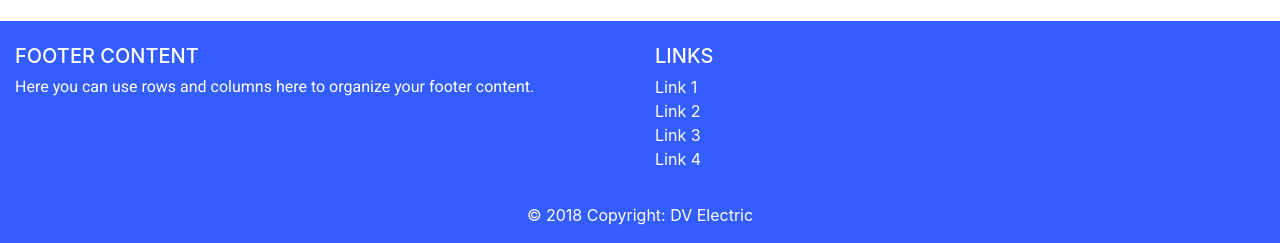
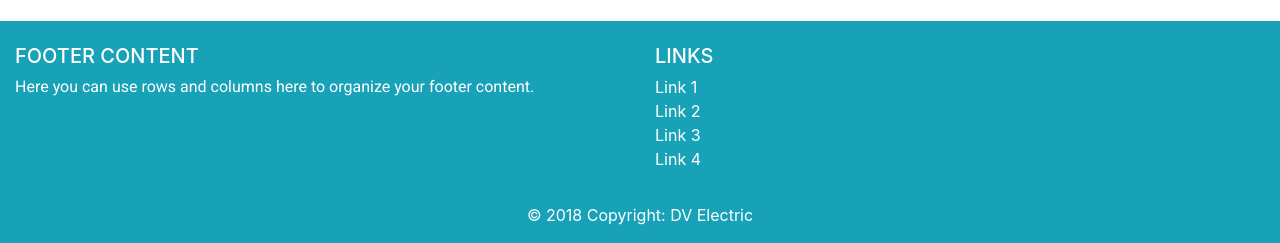
Before and after one commit to dannyhz92/tuan-site, a plain HTML site: page index.html in a window 1280 px wide. Shown: the part 1049-1292 px from the top of the page. Drawn offline with nearby package versions, Linux system fonts and the light colour scheme.

Commit message:
changed footer bg color

```diff
--- a/index.html
+++ b/index.html
@@ -87,7 +87,7 @@
 	</div>
 <!--main container-->
 	<!-- Footer -->
-<footer class="page-footer font-small blue pt-4 mt-4">
+<footer class="page-footer font-small blue pt-4 mt-4 bg-info">
 
   <!-- Footer Links -->
   <div class="container-fluid text-center text-md-left">
--- a/styles.css
+++ b/styles.css
@@ -80,10 +80,7 @@ div .boxtwo {
 
 /*navbar stuff*/
 
-.page-footer {
-		background-color: #335DFF;
 
-}
 
 
 
```
